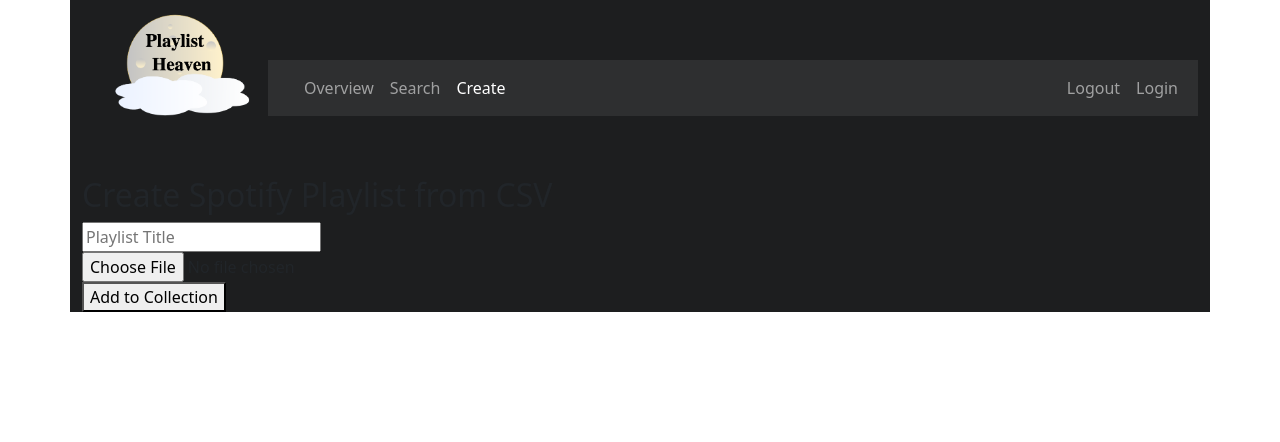
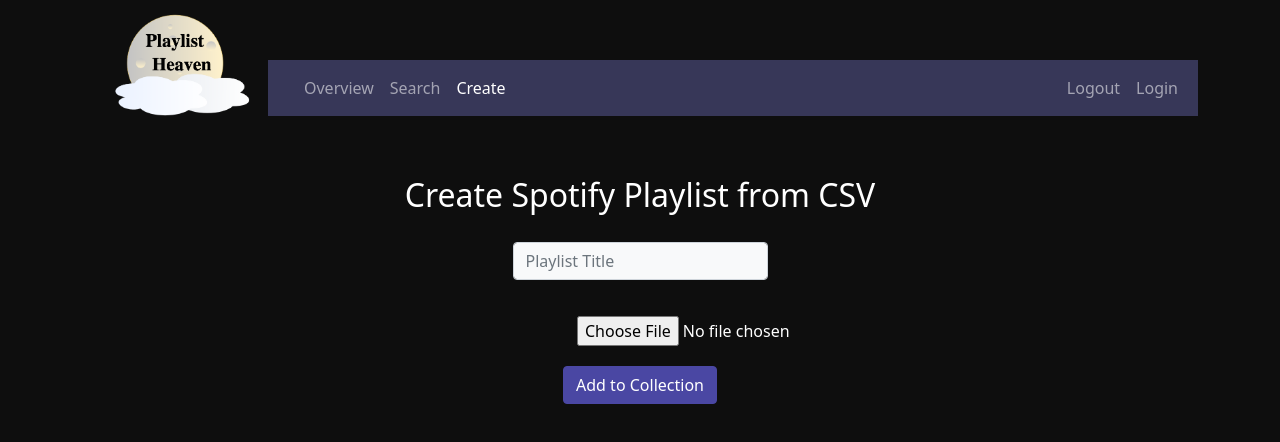
Before and after one commit to Lajmeno/playlist-heaven, a React (Create React App) app in the folder frontend/: page /create in a window 1280 px wide. Shown: the top 442 px of the page. Built offline with nearby package versions, Linux system fonts and the light colour scheme.

Commit message:
changed colors and styling for create-page

```diff
--- a/frontend/src/App.tsx
+++ b/frontend/src/App.tsx
@@ -9,7 +9,7 @@
 
     return (
         <Suspense fallback="loading..">
-            <Container className="bg-background">
+            <Container>
                 <Header />
                 <NavigationBar />
                 <Outlet />
--- a/frontend/src/Header.tsx
+++ b/frontend/src/Header.tsx
@@ -3,16 +3,11 @@
 
 export default function Header(){
     return(
-        <Container>
             <Row className="mb-0">
                 <Col className="mb-0">
 
-
                 </Col>
-
-
             </Row>
 
-        </Container>
     )
 }
--- a/frontend/src/NavigationBar.css
+++ /dev/null
@@ -1,5 +0,0 @@
-
-.active{
-    background-color: "secondary";
-    color: #fff;
-}
--- a/frontend/src/NavigationBar.tsx
+++ b/frontend/src/NavigationBar.tsx
@@ -1,6 +1,5 @@
 import { Col, Container, Figure, Nav, Navbar, Row} from "react-bootstrap";
 import { useLocation} from "react-router-dom";
-import './NavigationBar.css';
 
 
 export default function NavigationBar(){
@@ -14,8 +13,6 @@
   const splitLocation = pathname.split("/");
 
   return(
-
-
     <Container>
             <Row>
               <Col xl={{span: 2, offset: 0}}>
@@ -53,7 +50,5 @@
           </Col>
           </Row>
       </Container>
-
-
   );
 }
--- a/frontend/src/PaginationBasic.tsx
+++ b/frontend/src/PaginationBasic.tsx
@@ -1,6 +1,5 @@
 
 import { Pagination } from "react-bootstrap";
-import './index.css';
 
 interface Amount {
     amount :number
@@ -16,7 +15,7 @@
     let items = [];
     for (let number = 1; number <= props.amount; number++) {
         items.push(
-        <Pagination.Item className="text-secondary"  onClick={() => props.setPage(number)} key={number} active={number === props.page}>
+        <Pagination.Item  onClick={() => props.setPage(number)} key={number} active={number === props.page}>
         {number}
         </Pagination.Item>
         );
--- a/frontend/src/PlaylistDisplay/PlaylistOverview.tsx
+++ b/frontend/src/PlaylistDisplay/PlaylistOverview.tsx
@@ -84,8 +84,9 @@
                     <Row className="search-collection" style={searchOn ? {} : {display:"none"} }>
                             <Col md={{ span: 4, offset: 0 }}>
                                 <InputGroup className="mb-3" >
-                                    <InputGroup.Text id="inputGroup-sizing-default" >Search</InputGroup.Text>
+                                    <InputGroup.Text className="text-background bg-warning" id="inputGroup-sizing-default" >Search</InputGroup.Text>
                                     <FormControl
+                                    className="bg-light text-background"
                                     value={searchValue}
                                     onChange={v => {
                                         setSearchValue(v.target.value);
--- a/frontend/src/SpotifyOperations/CreateSpotifyPlaylist.tsx
+++ b/frontend/src/SpotifyOperations/CreateSpotifyPlaylist.tsx
@@ -1,5 +1,6 @@
 import axios from "axios";
 import { useState } from "react";
+import { Button, Col, Container, Form, FormControl, InputGroup, Row } from "react-bootstrap";
 
 
 
@@ -37,16 +38,33 @@
     };
 
     return(
-        <div>
+        <Container>
+            <Row md="auto" className="justify-content-center">
             <h2>Create Spotify Playlist from CSV</h2>
-
-            <input type="text" placeholder="Playlist Title" value={playlistTitle} onChange={ev => setPlaylistTitle(ev.target.value)}  />
-
-            <div>
-                <input type="file" onChange={ev => setFile(ev.target.files![0])} />
-            </div>
-            <div><button onClick={() => performFileUpload(file)}>Add to Collection</button></div>
-            {errorMessage && {errorMessage}}
-        </div>
+            </Row>
+            <Row md="auto" className="justify-content-center">
+                <Col  md={{ span: 3, offset: 0 }}>
+                <InputGroup className="mb-3" >
+                                <FormControl
+                                className="bg-light text-black"
+                                value={playlistTitle}
+                                onChange={ev => setPlaylistTitle(ev.target.value)}
+                                placeholder="Playlist Title"
+                                aria-label="Search"
+                                aria-describedby="inputGroup-sizing-default"
+                                />
+                            </InputGroup>
+                        </Col>
+            </Row>
+            <Row lg="auto" className="justify-content-center">
+                <Col  md={{ span: 2, offset: 2 }}>
+                    <input type="file" onChange={ev => setFile(ev.target.files![0])} />
+                </Col>
+            </Row>
+            <Row md="auto" className="justify-content-center">
+                <Button onClick={() => performFileUpload(file)}>Add to Collection</Button>
+                {errorMessage && {errorMessage}}
+            </Row>
+        </Container>
     )
 }
--- a/frontend/src/SpotifyOperations/SpotifySearch.tsx
+++ b/frontend/src/SpotifyOperations/SpotifySearch.tsx
@@ -52,6 +52,7 @@
                     <Col md={{ span: 4, offset: 4 }}>
                         <InputGroup className="mb-3" >
                             <FormControl
+                            className="bg-light text-black"
                             value={searchValue}
                             onChange={v => {
                                 setSearchValue(v.target.value);
--- a/frontend/src/custom.scss
+++ b/frontend/src/custom.scss
@@ -1,15 +1,19 @@
 // change the theme
-$primary: #84C69B;
-$secondary: #0d5c99;
+$primary: #4A47A3;
+$secondary: #2c274f;
 $success: #3e8d63;
 $info: #7854e4;
-$warning: #ffc107;
+$warning: #827397;
 $danger: #d62518;
 $light: #f8f9fa;
-$dark: #2e2f30;
+$dark: #373758;
 
 //custom color to be mapped
 $background : #1d1e1f;
+
+
+$body-bg: #0e0e0e;
+$body-color: #fff;
 
 // this is used to map colors. change accordingly.
 $theme-colors: (
--- a/frontend/src/index.css
+++ /dev/null
@@ -1,9 +0,0 @@
-
-body{
-    background-color: #1A2F4B;
-    color: #ffff;
-}
-
-.header {
-    text-align: center;
-}
--- a/frontend/src/index.tsx
+++ b/frontend/src/index.tsx
@@ -10,7 +10,6 @@
 import SearchPlaylistDetail from './SpotifyOperations/SearchPlaylistDetail';
 import CreateSpotifyPlaylist from './SpotifyOperations/CreateSpotifyPlaylist';
 import './custom.scss'
-import './index.css'
 
 ReactDOM.render(
     <React.StrictMode>
```
Lines whose indentation alone changed are shown as unchanged.
